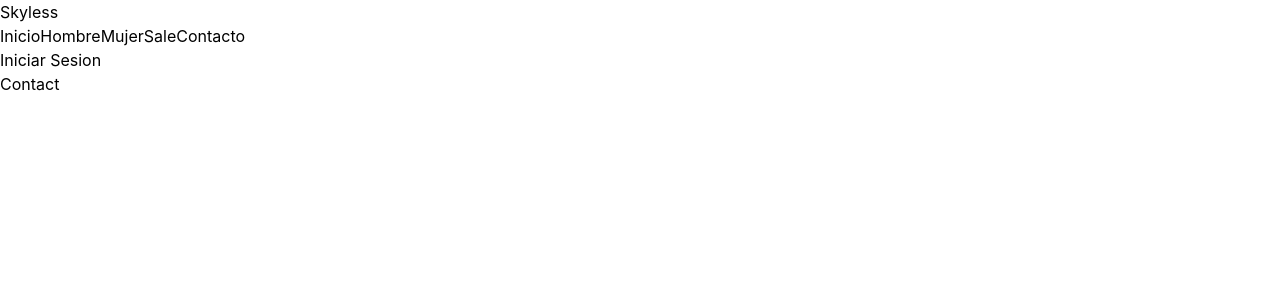
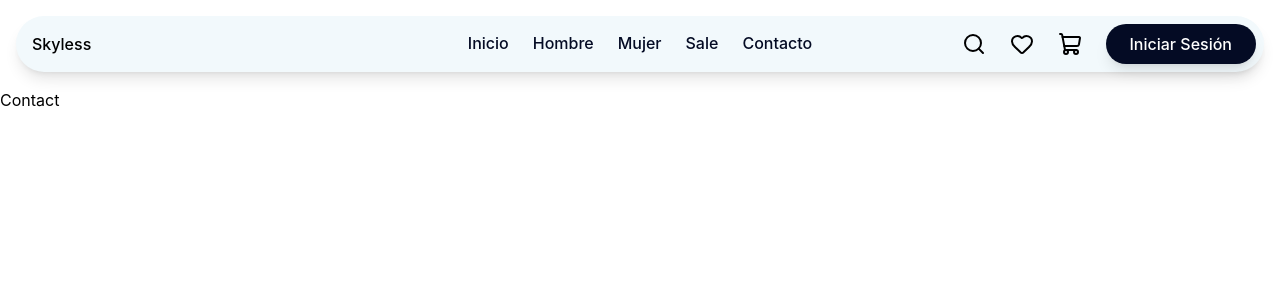
Before and after one commit to DanielLubo/Skyless-FrontEnd, a React (Vite) app: page /contact in a window 1280 px wide. Shown: the top 300 px of the page. Built offline with nearby package versions, Linux system fonts and the light colour scheme.

Commit message:
style(navbar): add hover underline and fix true centering with grid layout

```diff
--- a/package.json
+++ b/package.json
@@ -12,6 +12,7 @@
   "dependencies": {
     "@hookform/resolvers": "^5.4.0",
     "@tailwindcss/vite": "^4.3.1",
+    "lucide-react": "^1.26.0",
     "react": "^19.2.6",
     "react-dom": "^19.2.6",
     "react-hook-form": "^7.81.0",
--- a/src/components/layout/Navbar.tsx
+++ b/src/components/layout/Navbar.tsx
@@ -1,5 +1,6 @@
 import { useAuth } from '../../store/auth/useAuth';
 import { Link } from 'react-router';
+import { Search, Heart, ShoppingCart } from 'lucide-react';
 
 type Links = {
     name: string;
@@ -18,20 +19,33 @@ const Navbar = () => {
     const { user } = useAuth();
 
     return (
-        <nav>
+        <nav className="m-4 p-2 rounded-full grid grid-cols-[1fr_auto_1fr] items-center bg-brand-background shadow-lg">
             <div>
-                <h2>Skyless</h2>
+                <h2 className="px-2 font-medium">Skyless</h2>
             </div>
-            <ul>
+            <ul className="flex items-center gap-6">
                 {mockupLinks.map((item) => (
-                    <Link key={item.path} to={item.path}>
-                        {item.name}
-                    </Link>
+                    <li key={item.path}>
+                        <Link
+                            className="font-medium border-b-2 border-transparent text-brand-dark hover:-translate-y-1 hover:border-b-brand-dark transition duration-200 inline-block"
+                            to={item.path}
+                        >
+                            {item.name}
+                        </Link>
+                    </li>
                 ))}
             </ul>
-            <div>
+            <div className="flex items-center gap-6 justify-self-end">
+                <Search />
+                <Heart />
+                <ShoppingCart />
                 {user === null ? (
-                    <Link to="/login">Iniciar Sesion</Link>
+                    <Link
+                        className="py-2 px-6 font-medium text-white bg-brand-dark rounded-full shadow-lg"
+                        to="/login"
+                    >
+                        Iniciar Sesión
+                    </Link>
                 ) : (
                     <Link to="/profile">{user.name}</Link>
                 )}
```
Also changed, not shown: 1 other file (tests, documents, lock files or other folders).
